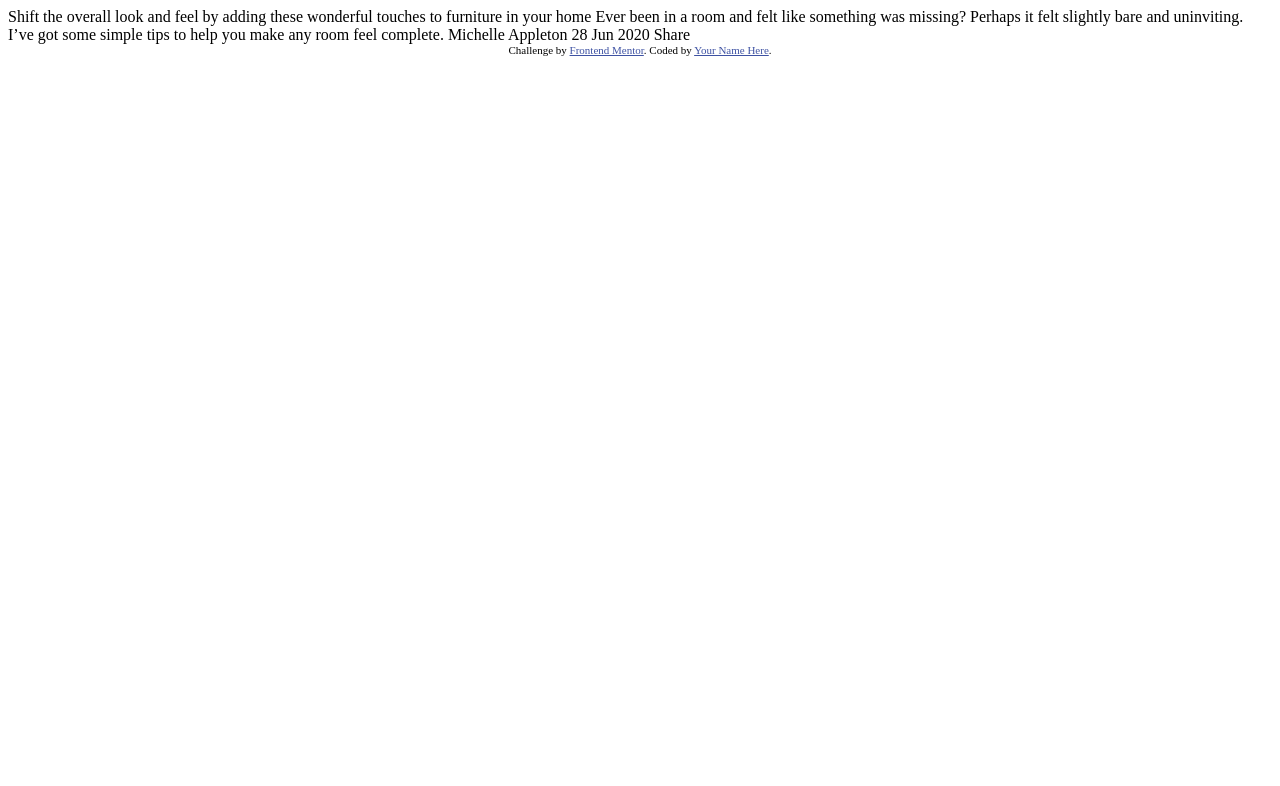
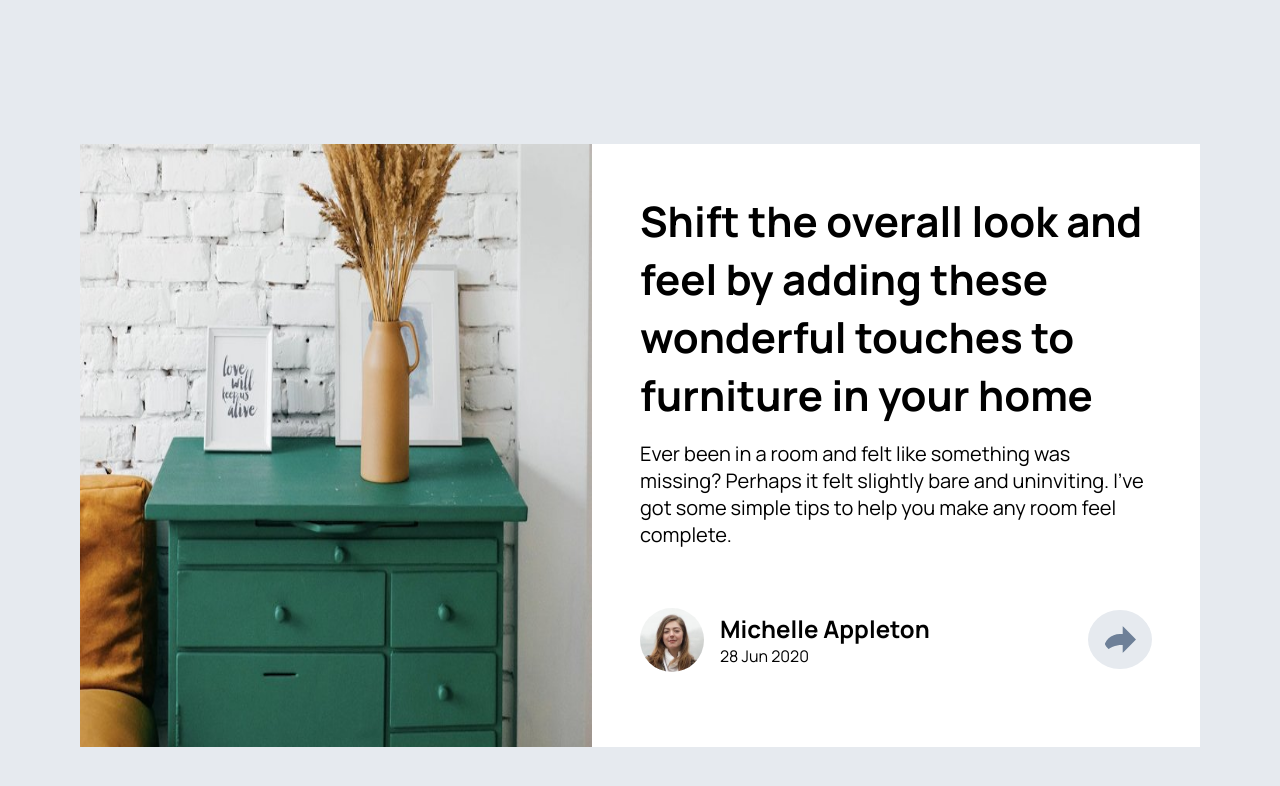
Before and after one commit to AnthonyChaiditya/article-preview-component, a plain HTML site: page index.html in a window 1280 px wide. Drawn offline with Linux system fonts and the light colour scheme.

Commit message:
completed html and css

```diff
--- a/index.html
+++ b/index.html
@@ -5,32 +5,57 @@
   <meta name="viewport" content="width=device-width, initial-scale=1.0"> <!-- displays site properly based on user's device -->
 
   <link rel="icon" type="image/png" sizes="32x32" href="./images/favicon-32x32.png">
+  <link rel="stylesheet" href="/styles.css">
+
+  <link rel="preconnect" href="https://fonts.googleapis.com">
+  <link rel="preconnect" href="https://fonts.gstatic.com" crossorigin>
+  <link href="https://fonts.googleapis.com/css2?family=Manrope:wght@200..800&family=Outfit:wght@100..900&family=Overpass:ital,wght@0,100..900;1,100..900&family=Work+Sans:ital,wght@0,100..900;1,100..900&family=Young+Serif&display=swap" rel="stylesheet">
 
   <title>Frontend Mentor | Article preview component</title>
+</head>
 
-  <!-- Feel free to remove these styles or customise in your own stylesheet 👍 -->
-  <style>
-    .attribution { font-size: 11px; text-align: center; }
-    .attribution a { color: hsl(228, 45%, 44%); }
-  </style>
-</head>
 <body>
 
+  <div class="main-container">
+
+    <img class="drawers" src="/images/drawers.jpg" alt="drawers">
+
+    <div class="main-content">
+      <h1>
         Shift the overall look and feel by adding these wonderful
         touches to furniture in your home
+      </h1>
 
+      <p class="main-text">
         Ever been in a room and felt like something was missing? Perhaps
         it felt slightly bare and uninviting. I’ve got some simple tips
         to help you make any room feel complete.
+      </p>
 
+      <div class="contact-container">
+        <div class="name-date">
+          <img src="/images/avatar-michelle.jpg" alt="">
+
+          <div class="contact-text">
+            <h2>
               Michelle Appleton
+            </h2>
+            <p>
               28 Jun 2020
+            </p>
+          </div>
+        </div>
+        <img class="share" src="/images/icon-share.svg" alt="">
+      </div>
+    </div>
 
-  Share
+    <!-- <div class="active-contact">
+      <p>Share</p>
+      <img src="/images/icon-facebook.svg" alt="">
+      <img src="/images/icon-twitter.svg" alt="">
+      <img src="/images/icon-pinterest.svg" alt="">
+    </div> -->
 
-  <div class="attribution">
-    Challenge by <a href="https://www.frontendmentor.io?ref=challenge" target="_blank">Frontend Mentor</a>.
-    Coded by <a href="#">Your Name Here</a>.
   </div>
 </body>
 </html>
--- /dev/null
+++ b/styles.css
@@ -0,0 +1,70 @@
+* {
+  margin: 0;
+  padding: 0;
+  box-sizing: border-box;
+}
+
+body {
+  background-color: hsl(212, 23%, 92%);
+  font-family: 'manrope';
+}
+
+.main-container {
+  display: flex;
+  padding: 5rem;
+  margin-top: 4rem;
+  width: 100%
+}
+
+.drawers {
+  width: 40vw;
+}
+
+.main-content {
+  display: flex;
+  flex-direction: column;
+  padding: 3rem;
+  background-color: white;
+}
+
+h1 {
+  margin-bottom: 1rem;
+  font-size: 42px;
+}
+
+p {
+  margin-bottom: 2rem;
+}
+
+.contact-container {
+  display: flex;
+  align-items: center;
+  justify-content: space-between;
+}
+
+.name-date {
+  display: flex;
+  align-items: center;
+  justify-content: center;
+}
+
+.contact-text {
+  margin-left: 1rem;
+  margin-top: 2rem;
+}
+
+.contact-container img {
+  border-radius: 50%;
+  width: 4rem;
+}
+
+.share {
+  width: 10px;
+  background-color: hsl(212, 23%, 92%);
+  padding: 1rem;
+  border-radius: 50%;
+}
+
+.main-text {
+  font-size: 20px;
+}
```
Lines whose indentation alone changed are shown as unchanged.
